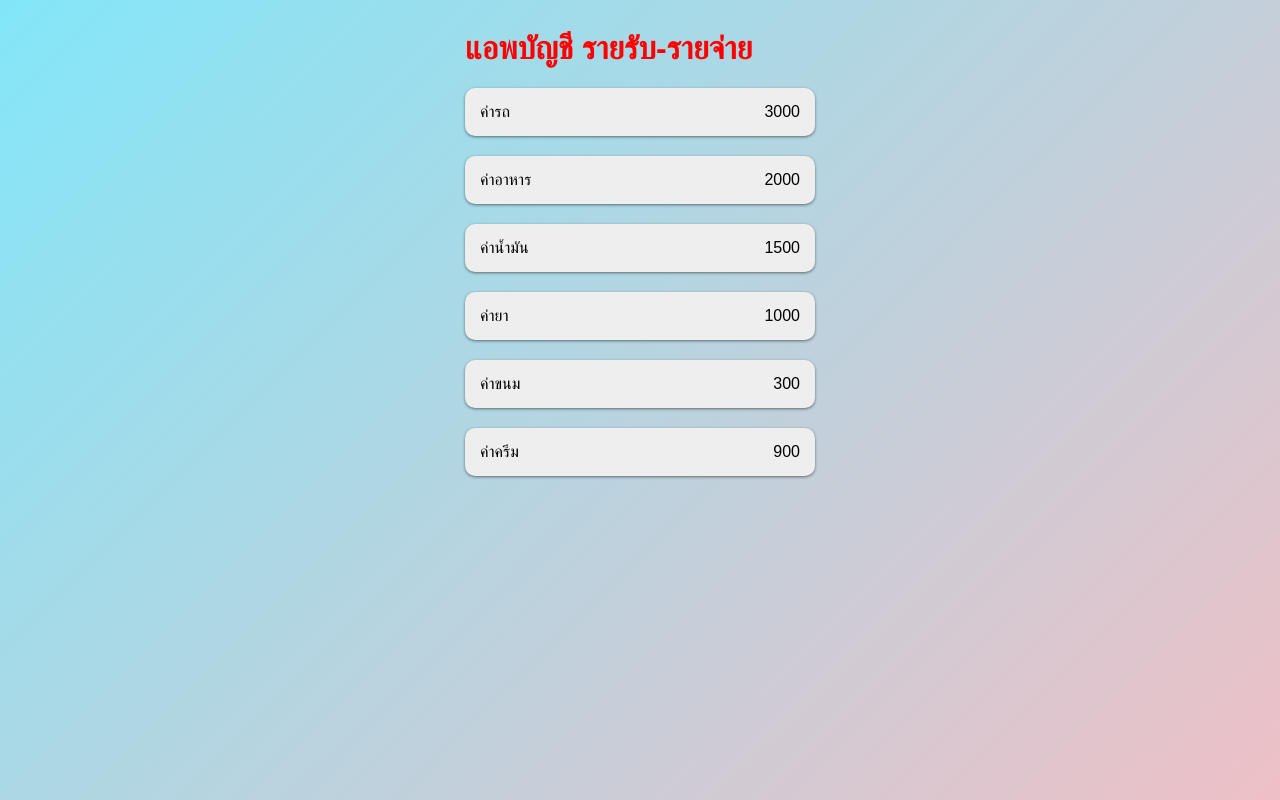
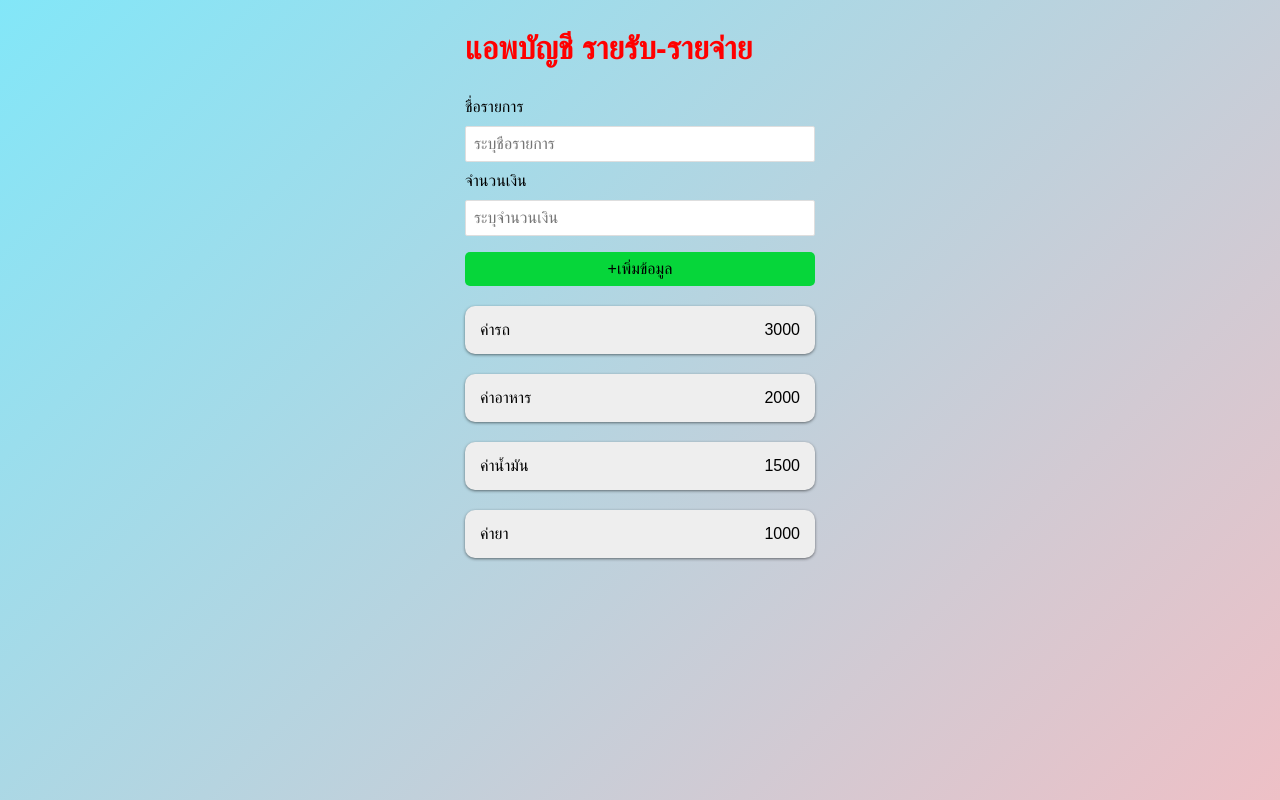
Before and after one commit to kitsana13428/ReactJs_Basic, a React (Create React App) app in the folder react-basic/: page / in a window 1280 px wide. Built offline with nearby package versions, Linux system fonts and the light colour scheme; a web font is replaced by a local one.

Commit message:
Form & Style

```diff
--- a/react-basic/src/App.js
+++ b/react-basic/src/App.js
@@ -1,6 +1,7 @@
 import Item from "./component/item";
 import "./App.css"
 import { v4 as uuidv4 } from 'uuid'; //อิมพอตยูไอดีมาใช้ สร้างไอดีอัตโนมัติ
+import FormComponent from "./component/FormComponent"; //ดึงเข้ามาใช้งาน
 
 const Title = () => <h1>แอพบัญชี รายรับ-รายจ่าย</h1>
 // const Description = () => <p>บันทึกข้อมูลในแต่ละวัน</p>
@@ -9,9 +10,8 @@
     {title:"ค่ารถ", amount:3000},
     {title:"ค่าอาหาร", amount:2000},
     {title:"ค่าน้ำมัน", amount:1500},
-    {title:"ค่ายา", amount:1000},
-    {title:"ค่าขนม", amount:300},
-    {title:"ค่าครีม", amount:900}
+    {title:"ค่ายา", amount:1000}
+
   ]
   return (
     <ul className="item-list">
@@ -19,18 +19,20 @@
         //  return <Item title = {element.title} amount = {element.amount}/> //array.map ลูปอาเรย์มาแสดง
          return <Item {...element} key = {uuidv4()} /> //ดึงมาใช้แบบสั้น และใช้ uid
        })
-       }
+     }
 
       </ul>
   );
 }
 
 
-function App() {
+function App() { //เรียกใช้คอมโพแนน
   return (
     <div className="container">
         <Title />
+        <FormComponent />
         <Transation />
+
     </div>
   );
 }
--- /dev/null
+++ b/react-basic/src/component/FormComponent.css
@@ -0,0 +1,34 @@
+label {
+    display: inline-block;
+    margin: 10px 0;
+    font-size: 16px;
+}
+
+input {
+    border: 1px solid #dedede;
+    border-radius: 2px;
+    display: block;
+    padding: 0.5rem;
+    width: 100%;
+    cursor: pointer;
+    font-size: 16px;
+}
+
+input:focus {
+    outline: none;
+}
+
+.btn {
+    width: 100%;
+    padding: 0.5rem;
+    margin-top: 1rem;
+    border-radius: 5px;
+    border: none;
+    background-color:rgb(6, 214, 58);
+    cursor: pointer;
+    font-size: 16px;
+}
+
+.btn:hover {
+    background-color:rgb(3, 194, 50);
+}
--- /dev/null
+++ b/react-basic/src/component/FormComponent.js
@@ -0,0 +1,23 @@
+import './FormComponent.css'
+
+const FormComponent = () => {
+    return(
+        <div>
+            <form>
+                <div className="form-control">
+                    <label>ชื่อรายการ</label>
+                    <input type="text" placeholder= "ระบุชื่อรายการ"/>
+                </div>
+                <div className="form-control">
+                    <label>จำนวนเงิน</label>
+                    <input type="number" placeholder= "ระบุจำนวนเงิน"/>
+                </div>
+                <div>
+                    <button type="submit" className="btn">+เพิ่มข้อมูล</button>
+                </div>
+            </form>
+        </div>
+    )
+}
+
+export default FormComponent
```
